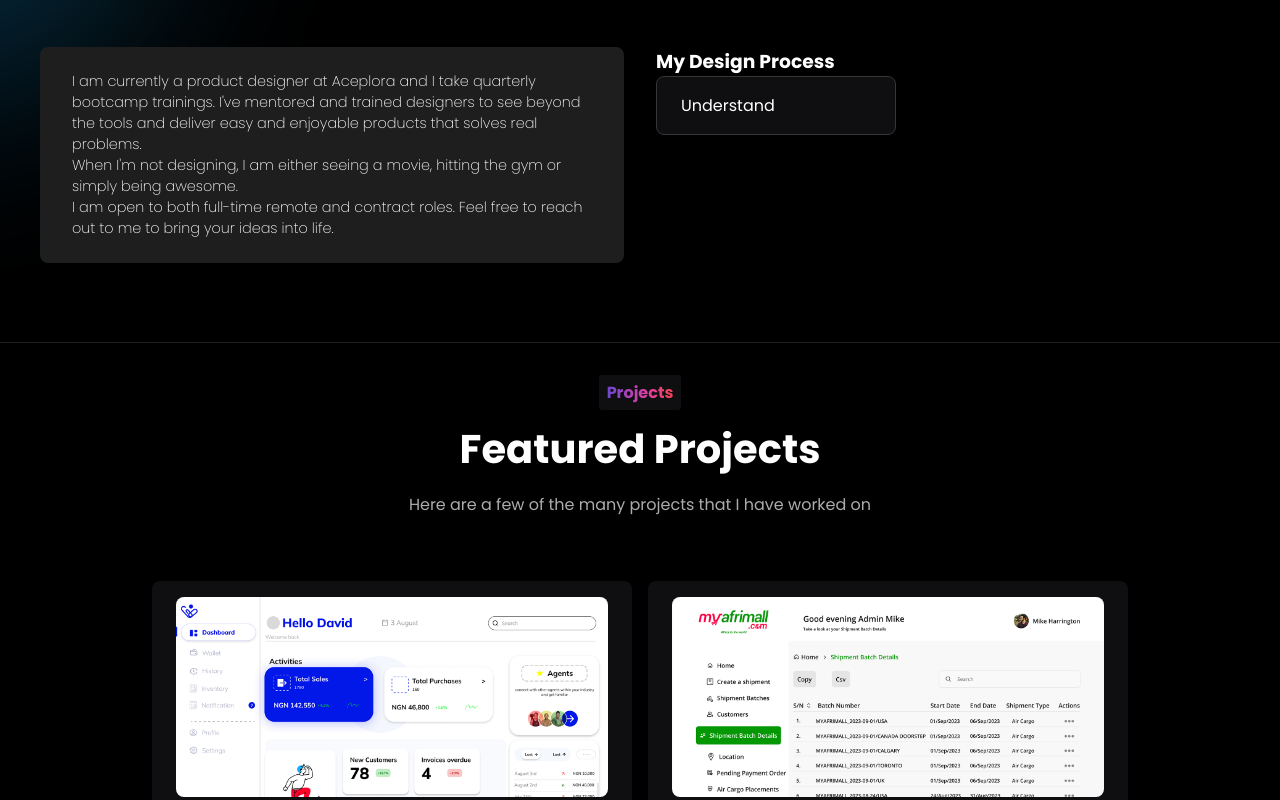
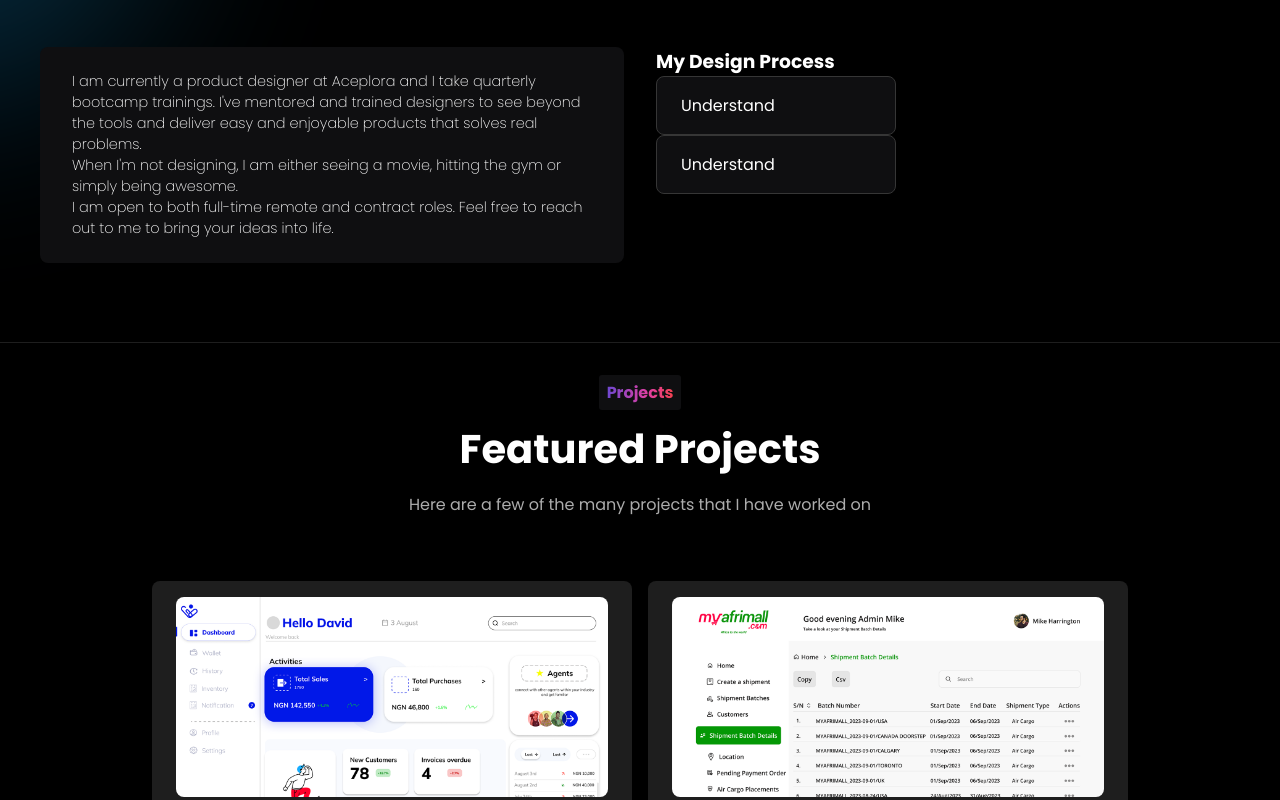
Before and after one commit to PromiseUdo/veraerumaka, a React (Create React App) app: page / in a window 1280 px wide. Shown: the part 800-1600 px from the top of the page. Built offline with nearby package versions, Linux system fonts and the light colour scheme.

Commit message:
works update

```diff
--- a/src/components/Skills.jsx
+++ b/src/components/Skills.jsx
@@ -99,53 +99,21 @@ const Skills = () => {
             viewport={{ root: scrollRef }}
             className={styles.process}
           >
-            {/* <img
-            className={styles.skillBarImg}
-            src={WebDesign}
-            alt="web design"
-          /> */}
             <div className={styles.skillBarText}>
-              {/* <h2>Website Design</h2> */}
               <p>Understand</p>
             </div>
           </motion.div>
-          {/* <motion.div
+          <motion.div
             initial={{ opacity: 0, y: 10, scale: 0.9 }}
             whileInView={{ opacity: 1, y: 0, scale: 1 }}
             transition={{ duration: 0.5 }} // drag="x"
             viewport={{ root: scrollRef }}
-          className={styles.skillBar}
+            className={styles.process}
           >
-          <img
-            className={styles.skillBarImg}
-            src={AppDesign}
-            alt="app design"
-          />
             <div className={styles.skillBarText}>
-            <h2>Mobile App Design</h2>
-            <p>
-              I have experience in crafting user-friendly and visually appealing
-              mobile interfaces that captivate and engage users.
-            </p>
+              <p>Understand</p>
             </div>
-        </motion.div> */}
-          {/* <motion.div
-          initial={{ opacity: 0, y: 10, scale: 0.9 }}
-          whileInView={{ opacity: 1, y: 0, scale: 1 }}
-          transition={{ duration: 0.5 }} // drag="x"
-          viewport={{ root: scrollRef }}
-          className={styles.skillBar}
-        >
-          <img className={styles.skillBarImg} src={Training} alt="app design" />
-          <div className={styles.skillBarText}>
-            <h2>Training</h2>
-            <p>
-              I leverage my experience to guide aspiring designers through the
-              intricacies of UI/UX Design. Equipping them with tools and
-              knowledge to excel.
-            </p>
-          </div>
-        </motion.div> */}
+          </motion.div>
         </div>
       </div>
     </Section>
--- a/src/styles/Skills.module.scss
+++ b/src/styles/Skills.module.scss
@@ -44,7 +44,7 @@
       text-align: left;
       // margin: 1rem;
       padding: 1.5rem 2rem;
-      background: $color-gray-200;
+      background: $color-gray-300;
       border-radius: 0.5rem;
       @media screen and (max-width: 480px) {
         padding: 1.5rem 1.2rem;
--- a/src/styles/Works.module.scss
+++ b/src/styles/Works.module.scss
@@ -97,7 +97,7 @@
   height: 18rem;
   width: 30rem;
   margin: 0.5rem;
-  background: $color-gray-300;
+  background: $color-gray-200;
   overflow: hidden;
   padding: 1rem 0;
   // border: 1px solid $color-gray-200;
```
Lines whose indentation alone changed are shown as unchanged.
